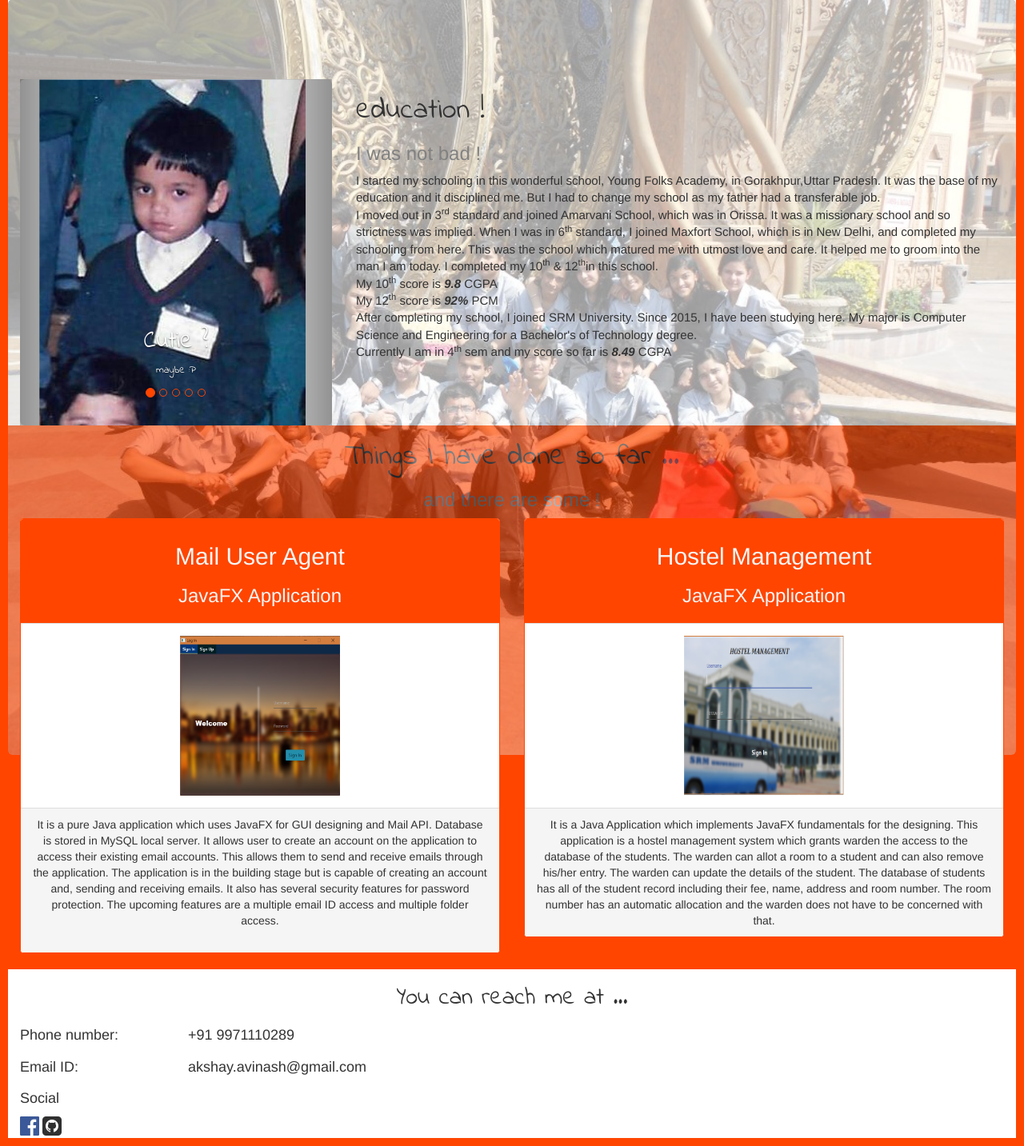
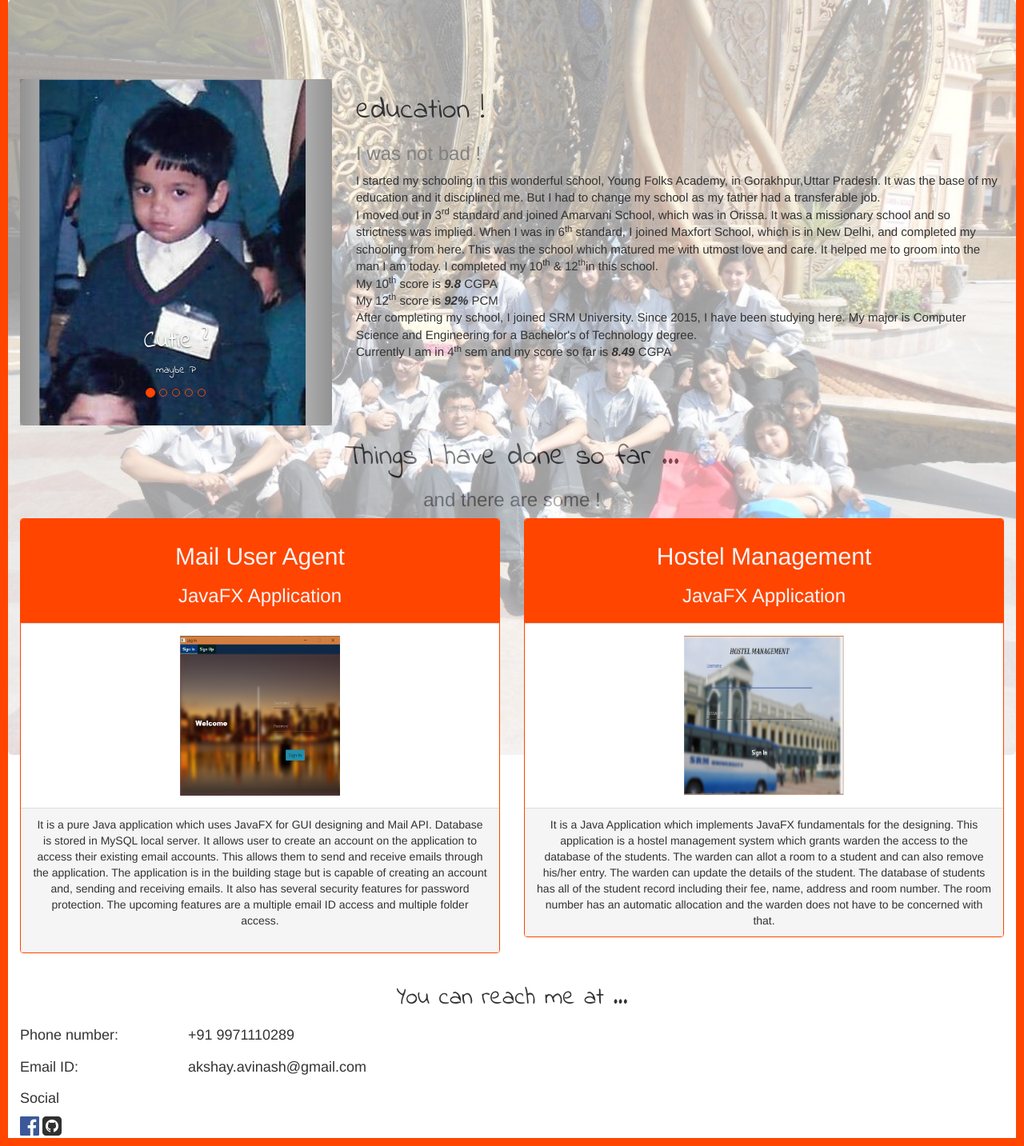
Before and after one commit to akshay11298/akshay11298.github.io, a PHP site: page / in a window 1280 px wide. Shown: the part 860-2293 px from the top of the page at 80% size. Run offline with PHP 8.4, Linux system fonts and the light colour scheme; some libraries are stand-ins or nearby versions; some web fonts are replaced.

Commit message:
Update Akshay.css

```diff
--- a/CSS/Akshay.css
+++ b/CSS/Akshay.css
@@ -165,6 +165,6 @@ button.btn.btn-primary a{
     color:white !important;
     background-color:white !important;
 }
-#about,#education,#contact{
+#about,#education,#contact,#projects{
     background-color:white !important;
 }
```
